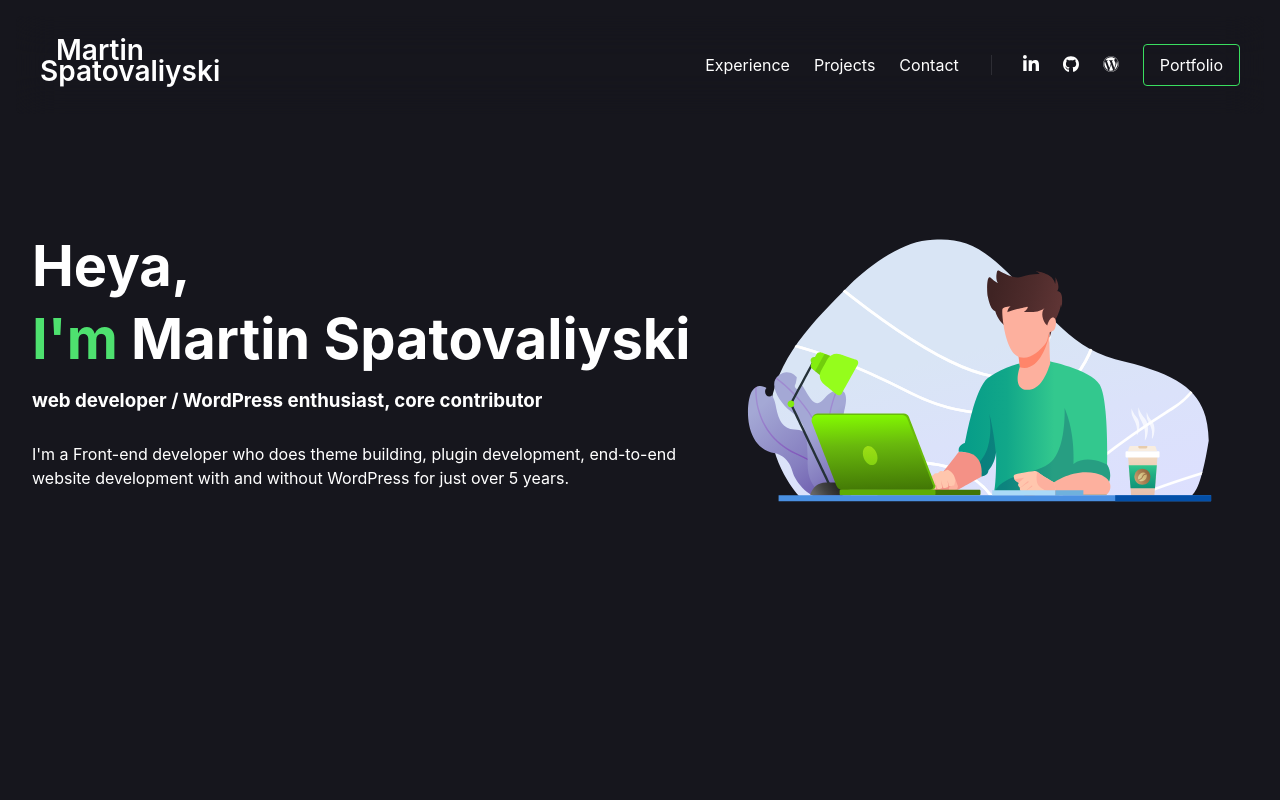
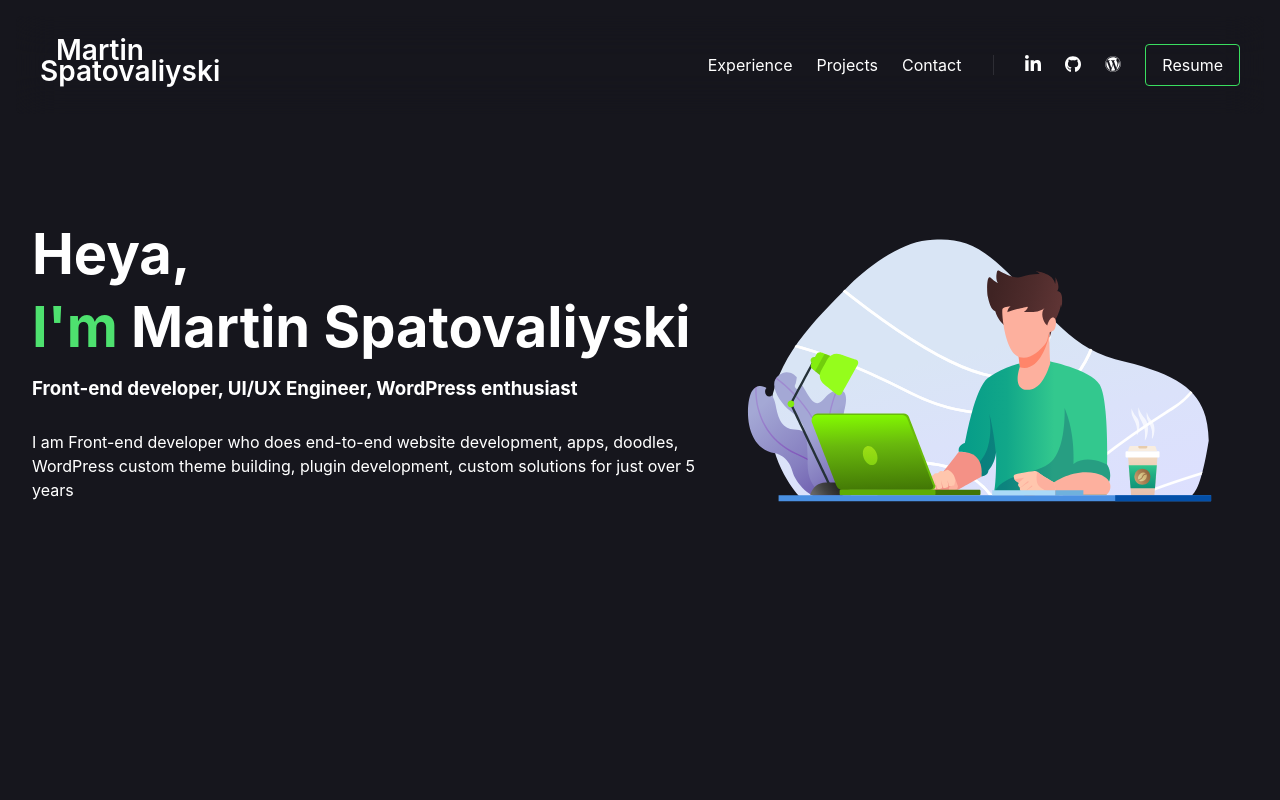
Before and after one commit to Spatovaliyski/portfolio-react, a React (Create React App) app: page / in a window 1280 px wide. Shown: the top 800 px of the page. Built offline with nearby package versions, Linux system fonts and the light colour scheme.

Commit message:
Nav: Fix the typo on Resume button

```diff
--- a/src/Header.js
+++ b/src/Header.js
@@ -139,7 +139,7 @@ function Header() {
 					<li ref={addAdditionalRefs} className="nav-menu-item spacer icon item-additional"><a href="https://www.linkedin.com/in/martin-spatovaliyski-554622aa/" target="_blank" rel="noreferrer">{<Icons name="linkedin"/>}</a></li>
 					<li ref={addAdditionalRefs} className="nav-menu-item icon item-additional"><a href="https://github.com/Spatovaliyski" target="_blank" rel="noreferrer">{<Icons name="github"/>}</a></li>
 					<li ref={addAdditionalRefs} className="nav-menu-item icon item-additional"><a href="https://profiles.wordpress.org/mspatovaliyski/" target="_blank" rel="noreferrer">{<Icons name="wordpress"/>}</a></li>
-					<li ref={addAdditionalRefs} className="nav-menu-item cv item-additional"><a href="https://wp.spatovaliyski.com/wp-content/uploads/2022/10/Martins-Resume.pdf" target="_blank" rel="noreferrer">Portfolio</a></li>
+					<li ref={addAdditionalRefs} className="nav-menu-item cv item-additional"><a href="https://wp.spatovaliyski.com/martins-resume/" target="_blank" rel="noreferrer">Resume</a></li>
 				</ul>
 
 				<a onClick={openMenu} className="menu-toggle" aria-controls="primary-menu" aria-expanded="false" href='#nav-open'>
--- a/src/assets/scss/layout/_sections.scss
+++ b/src/assets/scss/layout/_sections.scss
@@ -60,18 +60,24 @@ $side-padding-mobile: 1em;
 			min-height: 60vh; // Reduce the height a lil bit for all sorts of devices under $medium. The intent is to show a little bit of the next section content while being tidy
 		}
 
-		svg {
-			width: 100%;
-		}
-
 		.section-aside {
 			flex: 1;
 			padding-bottom: 3em;
+
+			svg {
+				//pointer-events: none;
+				width: 100%;
+			}
 
 			@media (max-width: $breakpoint-medium) {
 				position: absolute;
 				z-index: -12;
 				opacity: .05 !important;
+			}
+
+			// Dangerous work here! basic "div" styling will go under section-welcome under its aside only because there's a lottie animation here.
+			div {
+				pointer-events: none;
 			}
 		}
 
--- a/src/components/sections/Hero.js
+++ b/src/components/sections/Hero.js
@@ -34,8 +34,10 @@ export default function Hero() {
 	 * Lottie options
 	 */
 	const lottieDefaultOptions = {
+		speed: 0.5,
 		loop: true,
 		autoplay: true,
+		controls: false,
 		animationData: HeroLottie,
 		rendererSettings: {
 			preserveAspectRatio: "xMidYMid slice"
@@ -71,6 +73,7 @@ export default function Hero() {
 			});
 		});
 	}, []);
+
 	return (
 		<section className="section section-welcome">
 			<div className="section-container">
@@ -82,11 +85,11 @@ export default function Hero() {
 							<span data-context>I'm</span>&nbsp;
 							<p data-context>Martin Spatovaliyski</p>
 						</h1>
-						<h3 className="headline-subtitle" data-context>web developer / WordPress enthusiast, core contributor</h3>
+						<h3 className="headline-subtitle" data-context>Front-end developer, UI/UX Engineer, WordPress enthusiast</h3>
 					</div>
 
 					<div className="copy animation-reveal">
-						<p data-context>I'm a Front-end developer who does theme building, plugin development, end-to-end website development with and without WordPress for just over 5 years.</p>
+						<p data-context>I am Front-end developer who does end-to-end website development, apps, doodles, WordPress custom theme building, plugin development, custom solutions for just over 5 years</p>
 					</div>
 				</div>
 
```
